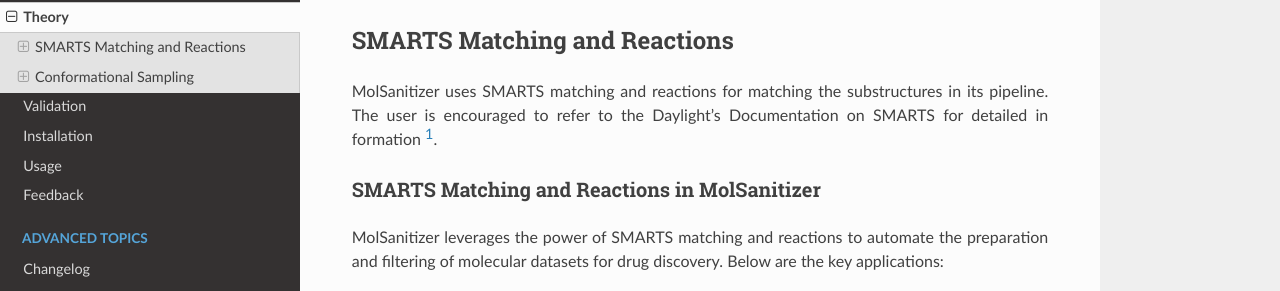
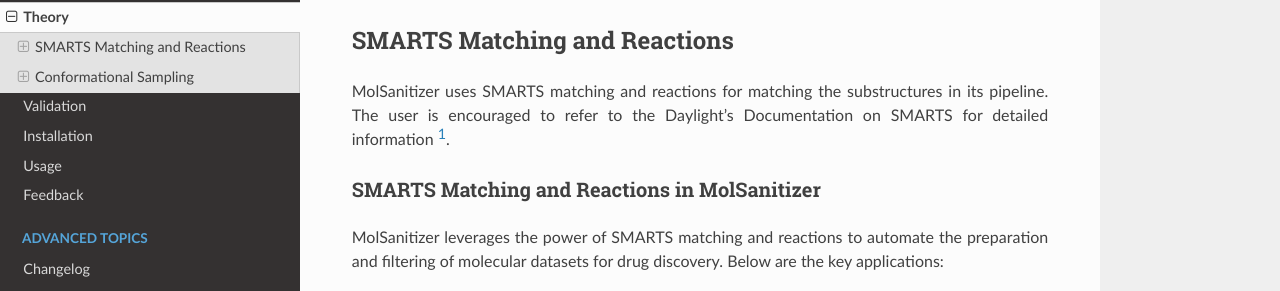
Before and after one commit to phonglam3103/msani-readthedocs, a Sphinx documentation site: the page built from docs/source/theory.rst, in a window 1280 px wide and 900 px high. Shown: the part 136-427 px from the top of the window. Built offline with Sphinx 7.4.7 and the Read the Docs theme 3.1.0, drawn with Linux system fonts in a browser that asks for light colours; formulas are drawn with MathJax 3; some of the changed text lies outside the part shown.

Commit message:
Fix typos

```diff
--- a/docs/source/theory.rst
+++ b/docs/source/theory.rst
@@ -4,7 +4,7 @@
 SMARTS Matching and Reactions
 ******************************
 
-MolSanitizer uses SMARTS matching and reactions for matching the substructures in its pipeline. The user is encouraged to refer to the Daylight's Documentation on SMARTS for detailed in formation [1]_.
+MolSanitizer uses SMARTS matching and reactions for matching the substructures in its pipeline. The user is encouraged to refer to the Daylight's Documentation on SMARTS for detailed information [1]_.
 
 
 SMARTS Matching and Reactions in MolSanitizer
```
Also changed, not shown: other parts of docs/source/theory.rst (+1 -1 lines).
